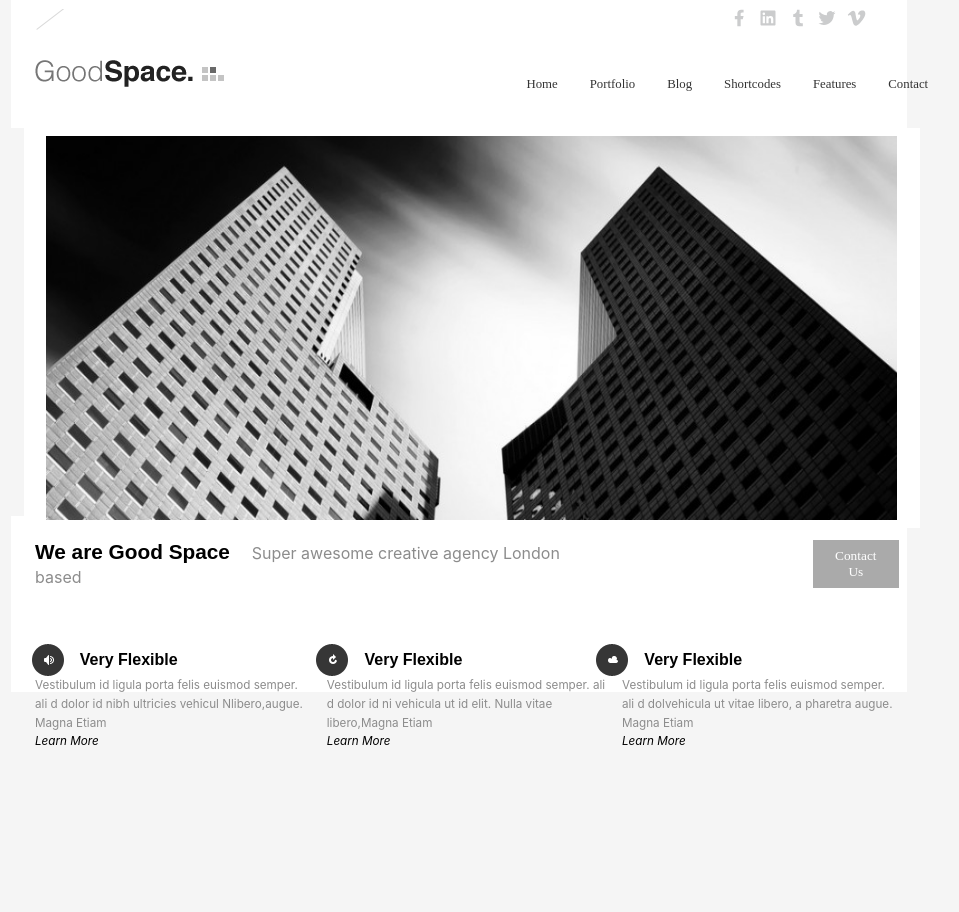
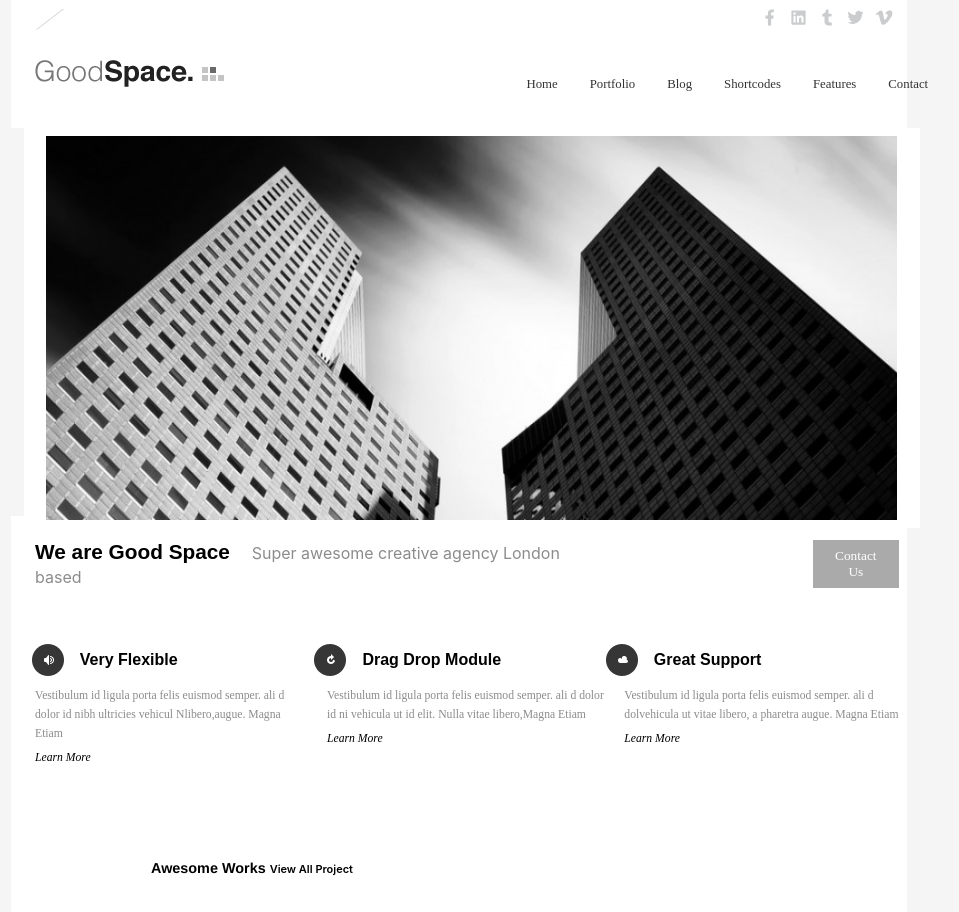
Before and after one commit to catalystcodes/Good-Space, a React (Create React App) app: page / in a window 1280 px wide. Shown: the top 912 px of the page, without its empty margins (181-1140 px from the left). Before the commit the page ends 800 px from the top, so only its background shows below. Built offline with nearby package versions, Linux system fonts and the light colour scheme.

Commit message:
update data base

```diff
--- a/src/App.css
+++ b/src/App.css
@@ -24,10 +24,20 @@ body {
   display: flex;
   justify-content: flex-end;
 }
+.nav > img:hover{
+  cursor: pointer;
+  filter: invert(0.9);
+  transition: 1s;
+}
+.nav > img:hover path {
+  fill: red;
+}
 
-.nav > svg:hover {
-  fill: black;
-  cursor: pointer;
+.nav > img {
+  width: 1.2rem;
+  height: 1.2rem;
+  margin-left: 0.3rem;
+  margin-right: 0.3rem;
 }
 
 .sub-nav {
@@ -111,7 +121,7 @@ body {
 .main2 {
   padding: 3rem 0.5rem;
   background-color: white;
-  height: 3rem;
+  height: 39rem;
   width: 70%;
   margin: auto;
   margin-top: -1rem;
@@ -163,6 +173,7 @@ body {
 .div4 {
   display: flex;
   flex-direction: column;
+  margin-bottom: 6rem;
 }
 
 .div4 > p {
@@ -170,7 +181,7 @@ body {
   color: #8c8c8c;
   line-height: 1.2rem;
   margin-left: 1rem;
-
+  font-family: Droid Sans;
 }
 
 .div4 > a {
@@ -179,6 +190,9 @@ body {
   text-decoration: none;
   color: black;
   margin-left: 1rem;
+  margin-top: 0.5rem;
+  font-weight: lighter;
+  font-family: Droid Sans;
 
 }
 
@@ -188,13 +202,31 @@ body {
 }
 
 .div2 > img {
-  margin-left: 0.3rem;
+  margin-left: 2rem;
+}
+
+.div2,.div1 {
+  margin-bottom: 0.6rem;
 }
 
 .div5 {
-  margin-right: 9rem;
+  margin-bottom: 0.6rem;
+  margin-right: 7.8rem;
 }
 
 .div4 > a:hover {
   color: #8c8c8c;
 }
+
+.main3 > p {
+  font-family: Helvetica, sans-serif;
+  font-weight: 600;
+  font-size: 0.9rem;
+  height: 3rem;
+  width: 70%;
+  margin: auto;
+}
+
+.main3 > p > span {
+  font-size: 11px;
+}
--- a/src/component/Main.jsx
+++ b/src/component/Main.jsx
@@ -17,12 +17,12 @@ return(
 
       <div className='div2'>
       <img src="/Images/reload.png" alt=""/>
-      <p>Very Flexible</p>
+      <p>Drag Drop Module</p>
       </div>
 
       <div className='div5'>
       <img src="/Images/cloud.png" alt=""/>
-      <p>Very Flexible</p>
+      <p>Great Support</p>
       </div>
     </div>
     <div className="sub2-main2">
@@ -39,6 +39,9 @@ return(
         <a href="#1">Learn More</a>
       </div>
     </div>
+    <div className="main3">
+      <p>Awesome Works <span>View All Project</span></p>
+    </div>
   </div>
 
   </div>
--- a/src/component/Nav.jsx
+++ b/src/component/Nav.jsx
@@ -4,15 +4,11 @@ const Nav = () => {
 return(
   <div className='whole-nav'>
     <div className='nav'>
-          <svg xmlns="http://www.w3.org/2000/svg" viewBox="0 0 24 24" width="20" height="20"><path fill="none" d="M0 0h24v24H0z"/><path d="M14 13.5h2.5l1-4H14v-2c0-1.03 0-2 2-2h1.5V2.14c-.326-.043-1.557-.14-2.857-.14C11.928 2 10 3.657 10 6.7v2.8H7v4h3V22h4v-8.5z" fill="rgba(203,204,205,1)"/></svg>
-
-          <svg xmlns="http://www.w3.org/2000/svg" viewBox="0 0 24 24" width="20" height="20"><path fill="none" d="M0 0h24v24H0z"/><path d="M18.335 18.339H15.67v-4.177c0-.996-.02-2.278-1.39-2.278-1.389 0-1.601 1.084-1.601 2.205v4.25h-2.666V9.75h2.56v1.17h.035c.358-.674 1.228-1.387 2.528-1.387 2.7 0 3.2 1.778 3.2 4.091v4.715zM7.003 8.575a1.546 1.546 0 0 1-1.548-1.549 1.548 1.548 0 1 1 1.547 1.549zm1.336 9.764H5.666V9.75H8.34v8.589zM19.67 3H4.329C3.593 3 3 3.58 3 4.297v15.406C3 20.42 3.594 21 4.328 21h15.338C20.4 21 21 20.42 21 19.703V4.297C21 3.58 20.4 3 19.666 3h.003z" fill="rgba(203,204,205,1)"/></svg>
-
-          <svg xmlns="http://www.w3.org/2000/svg" viewBox="0 0 24 24" width="20" height="20"><path fill="none" d="M0 0h24v24H0z"/><path d="M6.27 7.63A5.76 5.76 0 0 0 10.815 2h3.03v5.152h3.637v3.636h-3.636v5.454c0 .515.197 1.207.909 1.667.474.307 1.484.458 3.03.455V22h-4.242a4.545 4.545 0 0 1-4.546-4.545v-6.667H6.27V7.63z" fill="rgba(203,204,205,1)"/></svg>
-
-          <svg xmlns="http://www.w3.org/2000/svg" viewBox="0 0 24 24" width="20" height="20"><path fill="none" d="M0 0h24v24H0z"/><path d="M22.162 5.656a8.384 8.384 0 0 1-2.402.658A4.196 4.196 0 0 0 21.6 4c-.82.488-1.719.83-2.656 1.015a4.182 4.182 0 0 0-7.126 3.814 11.874 11.874 0 0 1-8.62-4.37 4.168 4.168 0 0 0-.566 2.103c0 1.45.738 2.731 1.86 3.481a4.168 4.168 0 0 1-1.894-.523v.052a4.185 4.185 0 0 0 3.355 4.101 4.21 4.21 0 0 1-1.89.072A4.185 4.185 0 0 0 7.97 16.65a8.394 8.394 0 0 1-6.191 1.732 11.83 11.83 0 0 0 6.41 1.88c7.693 0 11.9-6.373 11.9-11.9 0-.18-.005-.362-.013-.54a8.496 8.496 0 0 0 2.087-2.165z" fill="rgba(203,204,205,1)"/></svg>
-
-          <svg className='svg1' xmlns="http://www.w3.org/2000/svg" viewBox="0 0 24 24" width="20" height="20"><path fill="none" d="M0 0H24V24H0z"/><path d="M1.173 8.301c-.281-.413-.252-.413.328-.922 1.232-1.082 2.394-2.266 3.736-3.212 1.215-.852 2.826-1.402 3.927-.047 1.014 1.249 1.038 3.142 1.295 4.65.257 1.564.503 3.164 1.051 4.66.152.421.443 1.217.968 1.284.678.093 1.368-1.096 1.683-1.54.817-1.18 1.925-2.769 1.785-4.286-.138-1.612-1.878-1.309-2.966-.924.175-1.809 1.858-3.843 3.48-4.53 1.72-.714 4.276-.702 5.14 1.237.923 2.102.093 4.543-.912 6.448-1.097 2.068-2.509 3.982-4.018 5.77-1.331 1.588-2.906 3.33-4.89 4.089-2.267.864-3.61-.82-4.382-2.77-.843-2.123-1.262-4.506-1.87-6.717-.256-.934-.56-1.997-1.167-2.768-.792-.995-1.692-.06-2.474.477-.269-.267-.491-.607-.714-.899z" fill="rgba(203,204,205,1)"/></svg>
+        <img src="/Images/facebook.svg" alt=""/>
+        <img src="/Images/linkedin.svg" alt=""/>
+        <img src="/Images/tumbir.svg" alt=""/>
+        <img src="/Images/twitter.svg" alt=""/>
+        <img src="/Images/vimo.svg" alt=""/>
       </div>
     <div className='sub-nav'>
       <img src="/Images/defaultlogo.png" alt="mubb"/>
```
Also changed, not shown: public/Images/facebook.svg, 1 other file (tests, documents, lock files or other folders).
